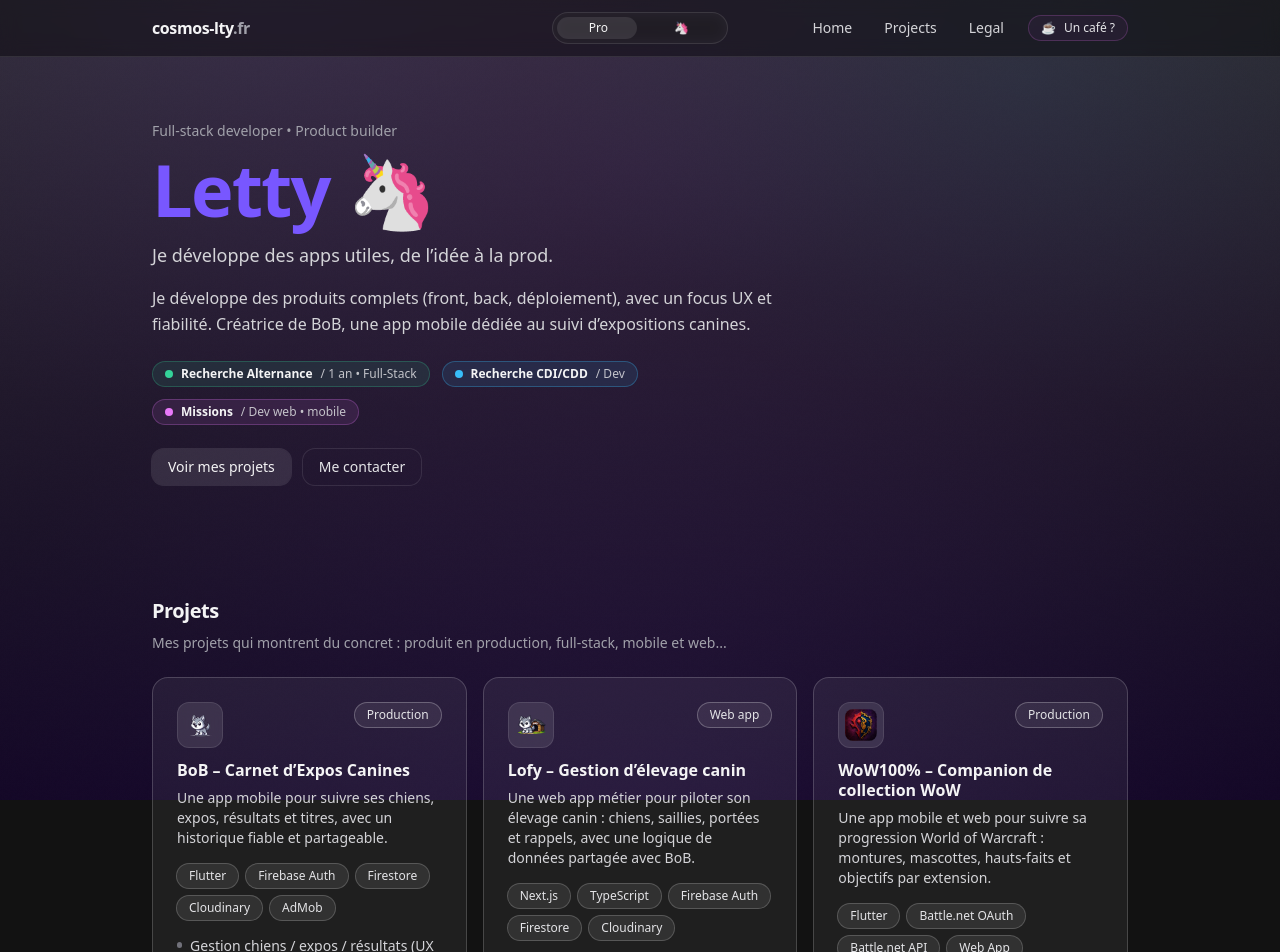
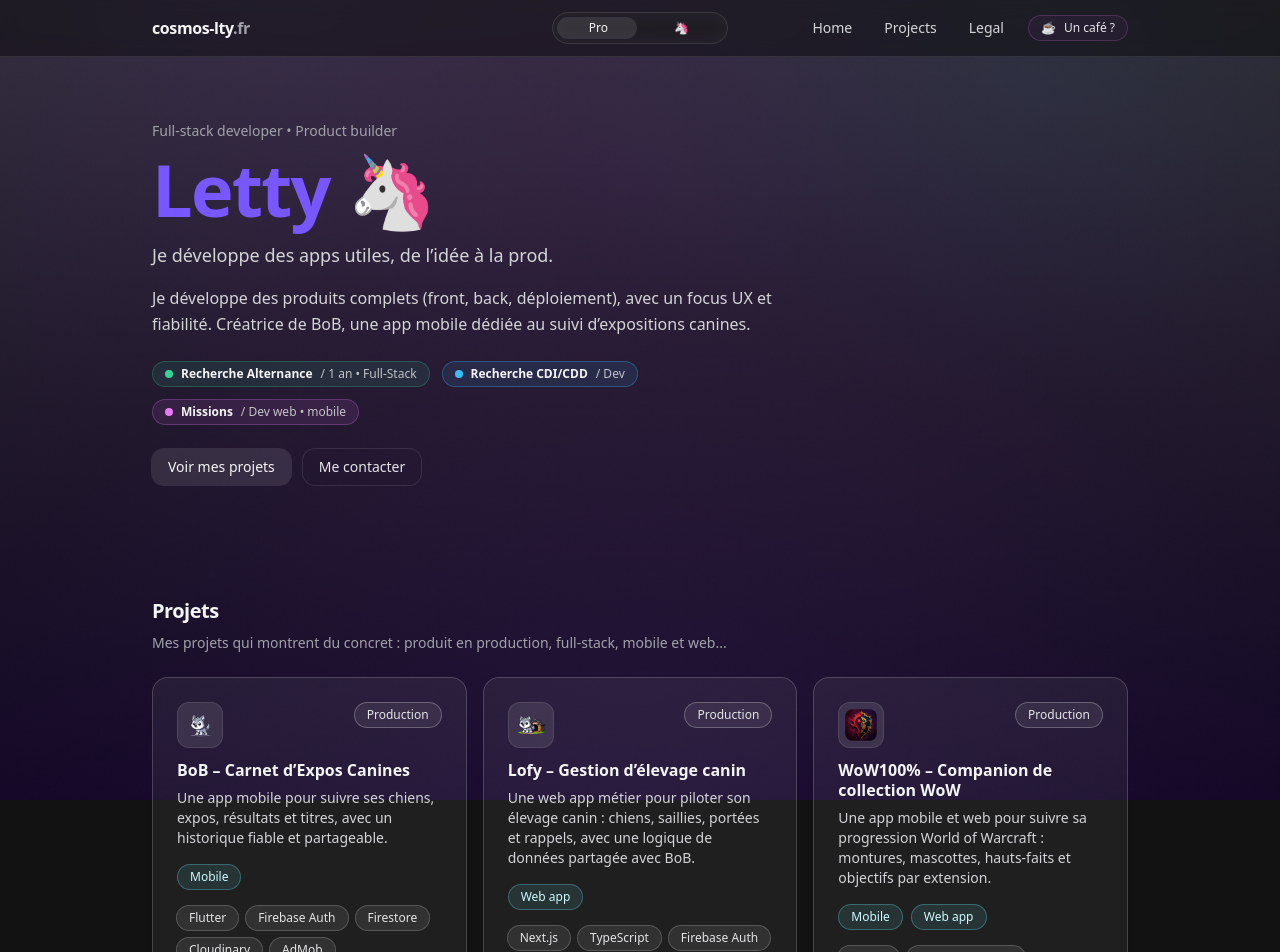
Before and after one commit to Laetitia-Bara/Portfolio, a Next.js app: page / in a window 1280 px wide. Shown: the top 952 px of the page. Built offline with nearby package versions, Linux system fonts and the light colour scheme.

Commit message:
change tags

```diff
--- a/src/components/ProjectCard.tsx
+++ b/src/components/ProjectCard.tsx
@@ -85,6 +85,24 @@ export default function ProjectCard({ project }: { project: Project }) {
       <p className="mt-2 text-sm text-zinc-300">
         {project.headline}
       </p>
+
+      {project.tags && project.tags.length > 0 && (
+        <div className="mt-4 flex flex-wrap gap-2">
+          {project.tags.map((tag) => (
+            <span
+              key={tag}
+              className="
+  rounded-full
+  border border-cyan-300/30
+  bg-cyan-300/10
+  px-3 py-1 text-xs font-medium text-cyan-100
+"
+            >
+              {tag}
+            </span>
+          ))}
+        </div>
+      )}
 
       <div className="mt-4 flex flex-wrap gap-2">
         {project.stack.map((t) => (
--- a/src/data/projects.ts
+++ b/src/data/projects.ts
@@ -3,6 +3,7 @@ export type Project = {
   name: string;
   headline: string;
   stack: string[];
+  tags?: string[];
   features: string[];
   links: { href: string; label?: string; variant?: "webapp" }[];
   badge?: string;
@@ -15,6 +16,7 @@ export const projects: Project[] = [
     slug: "bob",
     name: "BoB – Carnet d’Expos Canines",
     badge: "Production",
+    tags: ["Mobile"],
     icon: "/projects/bob.png",
     headline:
       "Une app mobile pour suivre ses chiens, expos, résultats et titres, avec un historique fiable et partageable.",
@@ -34,7 +36,8 @@ export const projects: Project[] = [
   {
     slug: "lofy",
     name: "Lofy – Gestion d’élevage canin",
-    badge: "Web app",
+    badge: "Production",
+    tags: ["Web app"],
     icon: "/projects/lofy.png",
     headline:
       "Une web app métier pour piloter son élevage canin : chiens, saillies, portées et rappels, avec une logique de données partagée avec BoB.",
@@ -54,6 +57,7 @@ export const projects: Project[] = [
     slug: "wow100",
     name: "WoW100% – Companion de collection WoW",
     badge: "Production",
+    tags: ["Mobile", "Web app"],
     icon: "/projects/wow100.jpg",
     headline:
       "Une app mobile et web pour suivre sa progression World of Warcraft : montures, mascottes, hauts-faits et objectifs par extension.",
@@ -75,6 +79,7 @@ export const projects: Project[] = [
     slug: "tempo",
     name: "Tempo - Gestion des plages horaires de travail",
     badge: "Production",
+    tags: ["Mobile"],
     icon: "/projects/tempo.png",
     headline:
       "Une app mobile pour suivre ses horaires de travail et ses plages planifiées avec une vision claire des totaux hebdo et mensuels.",
@@ -94,7 +99,8 @@ export const projects: Project[] = [
   {
     slug: "weekendly",
     name: "WeekEndly",
-    badge: "Full-stack",
+    badge: "Dev",
+    tags: ["Web app"],
     icon: "/projects/weekendly.png",
     headline:
       "Un tableau météo orienté décision pour planifier les sorties du week-end (créneaux, lisibilité mobile, UX).",
@@ -115,6 +121,7 @@ export const projects: Project[] = [
     slug: "bootcamp",
     name: "Bootcamp – MyMoviz / Yams",
     badge: "Bootcamp",
+    tags: ["Dev"],
     icon: "/projects/la-capsule.png",
     headline:
       "Des mini-apps pour valider React (state, events, composants) + tests et rigueur front.",
```
